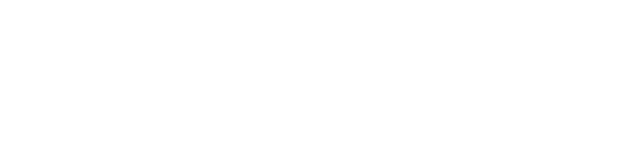
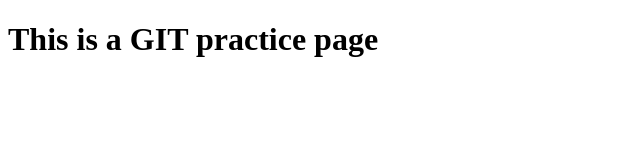
Before and after one commit to agoldman12/project1, a plain HTML site: page index.html in a window 1280 px wide. Shown: the whole page, without its empty margins (0-640 px from the left). Drawn offline with Linux system fonts and the light colour scheme.

Commit message:
updated index.html and style.css

```diff
--- a/index.html
+++ b/index.html
@@ -4,6 +4,6 @@
 	<title>GIT Practice page</title>
 </head>
 <body>
-
+	<h1>This is a GIT practice page</h1>
 </body>
 </html>
--- a/style.css
+++ b/style.css
@@ -0,0 +1,3 @@
+h1 {
+	color: red;
+}
```
